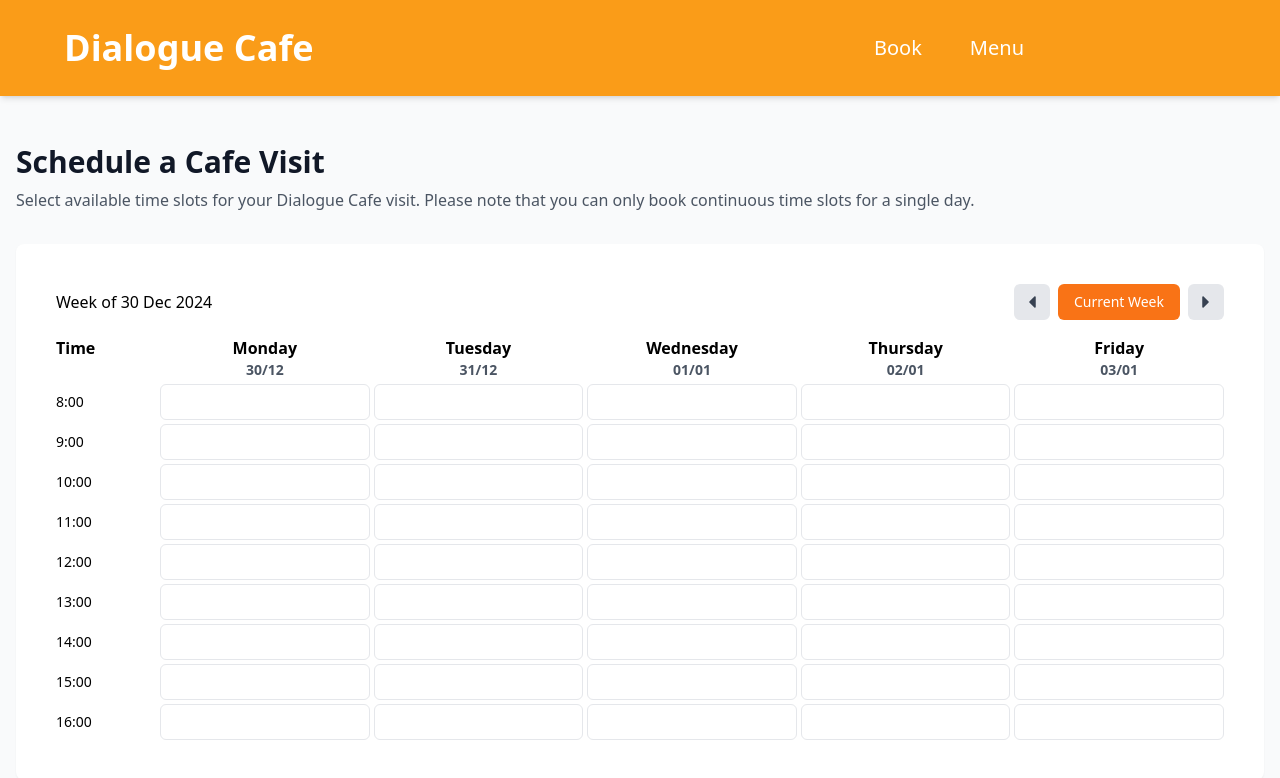
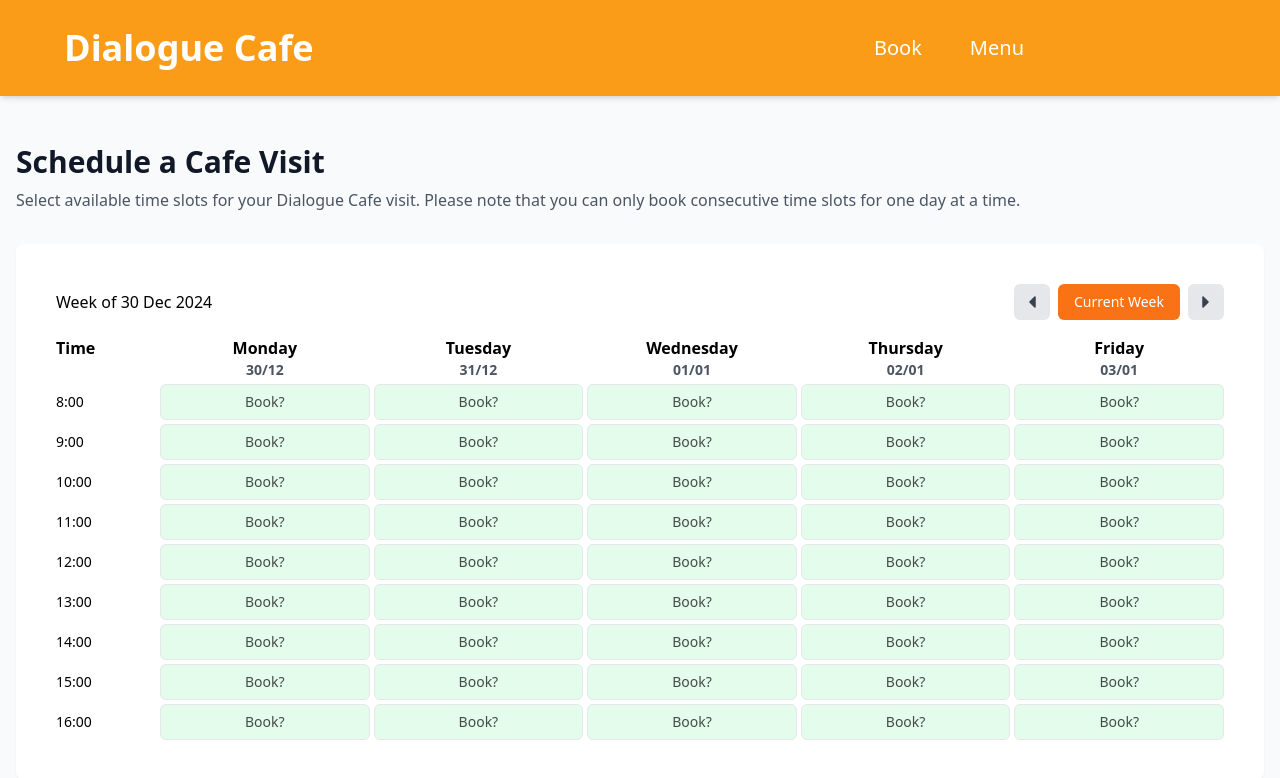
Before and after one commit to nblandos/dialogue-hub, a React (Vite) app in the folder frontend/: page / in a window 1280 px wide. Both pictures are taken after a click on the button 1206 px from the left and 302 px from the top of the page. Shown: the top 778 px of the page. Built offline with nearby package versions, Linux system fonts and the light colour scheme.

Commit message:
grey out past dates and add text and colour on available timeslots

```diff
--- a/frontend/src/components/booking/TimeSlotGrid.jsx
+++ b/frontend/src/components/booking/TimeSlotGrid.jsx
@@ -38,13 +38,23 @@ const TimeSlotGrid = ({ days, hours, selectedSlots, onSlotClick }) => {
             {days.map((day) => (
               <div
                 key={`${day.date}-${hour}`}
-                onClick={() => onSlotClick(day.date, hour)}
-                className={`cursor-pointer rounded-md border p-2 transition-colors ${
+                onClick={() => !day.isPast && onSlotClick(day.date, hour)}
+                className={`relative cursor-pointer rounded-md border p-2 transition-colors ${
                   selectedSlots.includes(`${day.date}T${hour}`)
-                    ? 'bg-[#FA9C18] text-white'
-                    : 'hover:bg-orange-100'
+                    ? 'bg-green-500/80 text-white'
+                    : day.isPast
+                      ? 'cursor-not-allowed bg-gray-100 opacity-50'
+                      : 'bg-green-100/80 hover:bg-green-300/80'
                 }`}
-              />
+              >
+                {!day.isPast && (
+                  <span className="absolute inset-0 flex items-center justify-center text-xs text-black/70 sm:text-sm">
+                    {selectedSlots.includes(`${day.date}T${hour}`)
+                      ? 'Selected'
+                      : 'Book?'}
+                  </span>
+                )}
+              </div>
             ))}
           </div>
         </React.Fragment>
--- a/frontend/src/components/booking/WeeklyTimetable.jsx
+++ b/frontend/src/components/booking/WeeklyTimetable.jsx
@@ -2,6 +2,7 @@ import { useState } from 'react';
 import { useNavigate } from 'react-router-dom';
 import {
   startOfWeek,
+  startOfDay,
   addDays,
   format,
   parseISO,
@@ -22,17 +23,27 @@ const WeeklyTimetable = () => {
     weekOffset
   );
 
-  const handlePrevWeek = () => setWeekOffset((prev) => prev - 1);
-  const handleNextWeek = () => setWeekOffset((prev) => prev + 1);
-  const handleCurrentWeek = () => setWeekOffset(0);
+  const handlePrevWeek = () => {
+    setWeekOffset((prev) => prev - 1);
+  };
+
+  const handleNextWeek = () => {
+    setWeekOffset((prev) => prev + 1);
+  };
+
+  const handleCurrentWeek = () => {
+    setWeekOffset(0);
+  };
 
   const daysMap = Array.from({ length: 5 }, (_, index) => {
     const date = addDays(weekStart, index);
+    const isPast = date < startOfDay(new Date());
     return {
       full: format(date, 'EEEE'),
       short: format(date, 'EEE'),
       date: format(date, 'yyyy-MM-dd'),
       displayDate: format(date, 'dd/MM'),
+      isPast,
     };
   });
   const hours = Array.from({ length: 9 }, (_, i) => i + 8);
--- a/frontend/src/pages/booking/SchedulePage.jsx
+++ b/frontend/src/pages/booking/SchedulePage.jsx
@@ -10,7 +10,8 @@ const SchedulePage = () => {
           </h1>
           <p className="mt-2 text-gray-600">
             Select available time slots for your Dialogue Cafe visit. Please
-            note that you can only book continuous time slots for a single day.
+            note that you can only book consecutive time slots for one day at a
+            time.
           </p>
         </div>
         <div className="rounded-lg bg-white p-6 shadow-sm">
```
